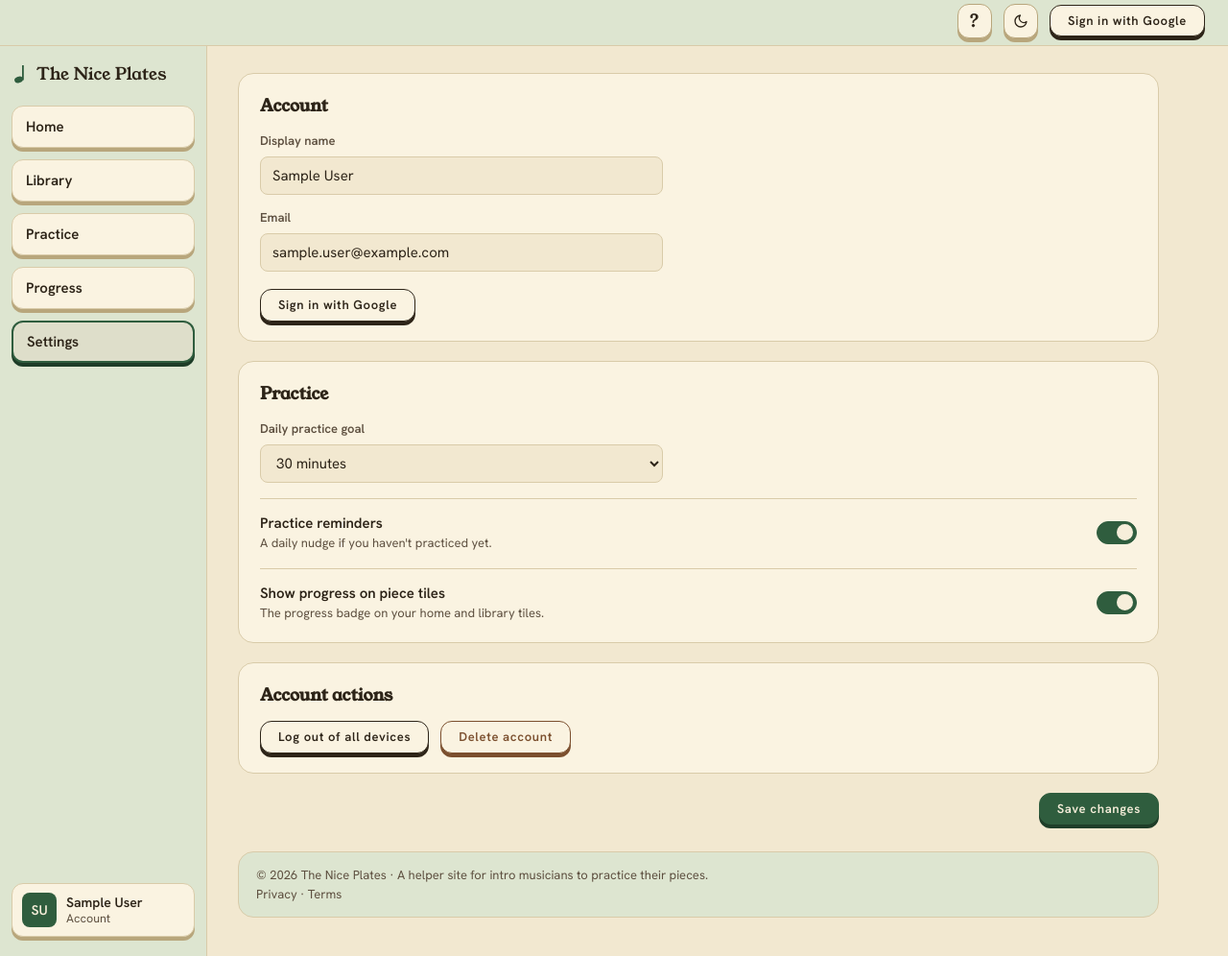
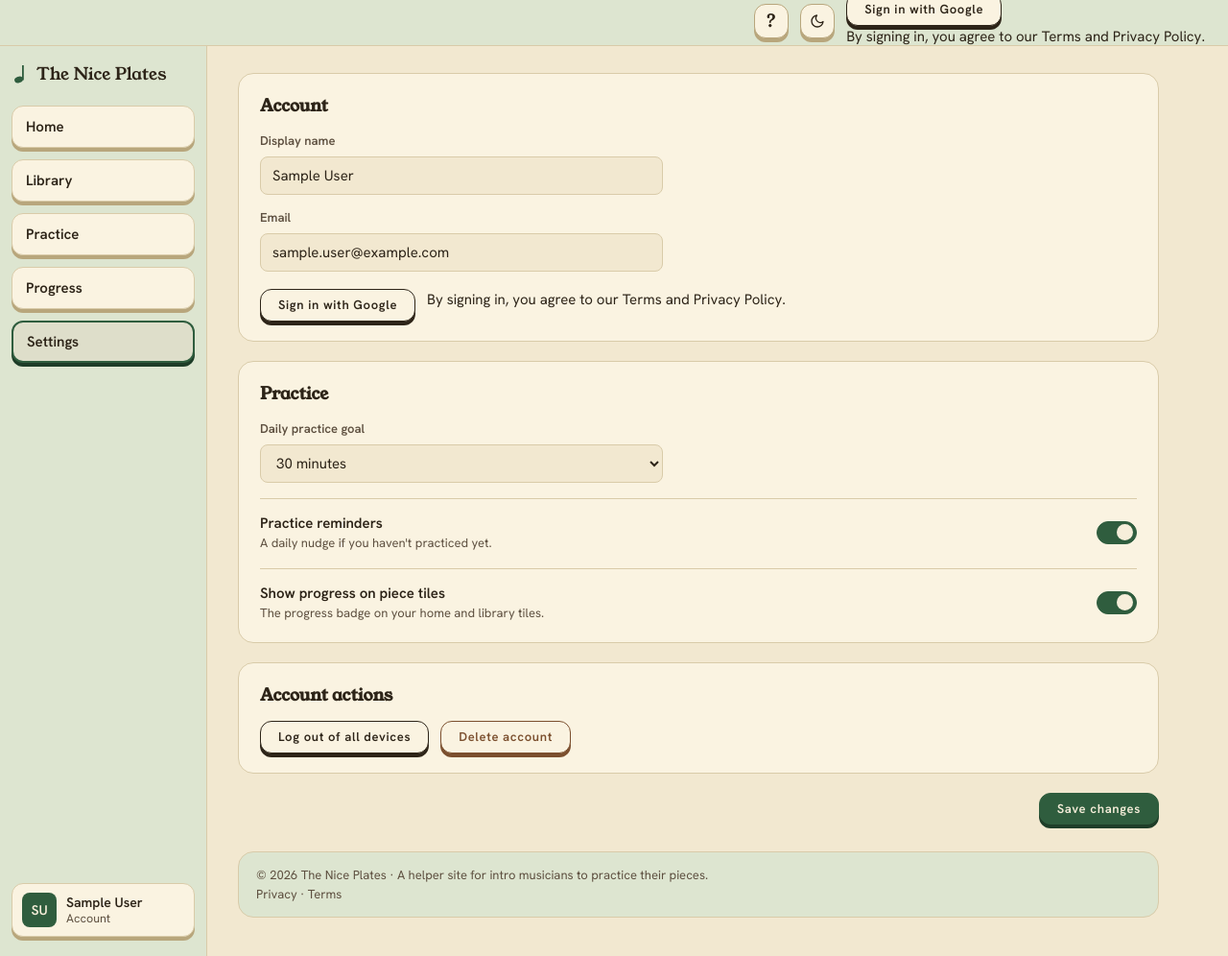
Before and after one commit to kava117/The-Nice-Plates, a Flask app: page /settings in a window 1280 px wide. Shown: the whole page at 96% size. Run offline with Flask 3, Linux system fonts and the light colour scheme; data comes from the database, SQL or seed files in the repository; parts of the project's set-up code (start-up, migrations or seed data) failed here and were passed over; some libraries are stand-ins or nearby versions.

Commit message:
Legal: agree to Terms and Privacy when signing in
One line under every Sign in with Google: welcome page, top bar and
Settings. Links open the new pages.

```diff
--- a/music-app-home/templates/header.html
+++ b/music-app-home/templates/header.html
@@ -43,7 +43,10 @@
       {% if current_user.is_authenticated %}
         <a class="btn btn-ghost press" href="{{ url_for('logout') }}">Log out</a>
       {% else %}
-        <a class="btn btn-ghost press" href="{{ url_for('login_google') }}">Sign in with Google</a>
+        <div class="topbar-sign-in">
+          <a class="btn btn-ghost press" href="{{ url_for('login_google') }}">Sign in with Google</a>
+          {% include "sign_in_agree.html" %}
+        </div>
       {% endif %}
     </header>
 
--- a/music-app-home/templates/index.html
+++ b/music-app-home/templates/index.html
@@ -34,6 +34,7 @@
             </svg>
             Sign in with Google
           </a>
+          {% include "sign_in_agree.html" %}
         </section>
       </div>
     </main>
--- a/music-app-home/templates/settings.html
+++ b/music-app-home/templates/settings.html
@@ -33,7 +33,10 @@
             {% endif %}
             <div class="field-actions">
               {% if current_user.is_authenticated %}<a class="btn btn-ghost press" href="{{ url_for('onboarding') }}">Update playing level</a>
-              <a class="btn btn-ghost press" href="/logout">Sign out</a>{% else %}<a class="btn btn-ghost press" href="/login/google">Sign in with Google</a>{% endif %}
+              <a class="btn btn-ghost press" href="/logout">Sign out</a>{% else %}
+              <a class="btn btn-ghost press" href="{{ url_for('login_google') }}">Sign in with Google</a>
+              {% include "sign_in_agree.html" %}
+              {% endif %}
             </div>
           </section>
 
--- /dev/null
+++ b/music-app-home/templates/sign_in_agree.html
@@ -0,0 +1,2 @@
+{# One line under every Sign in with Google control. #}
+<p class="sign-in-agree">By signing in, you agree to our <a href="{{ url_for('terms') }}">Terms</a> and <a href="{{ url_for('privacy') }}">Privacy Policy</a>.</p>
```
